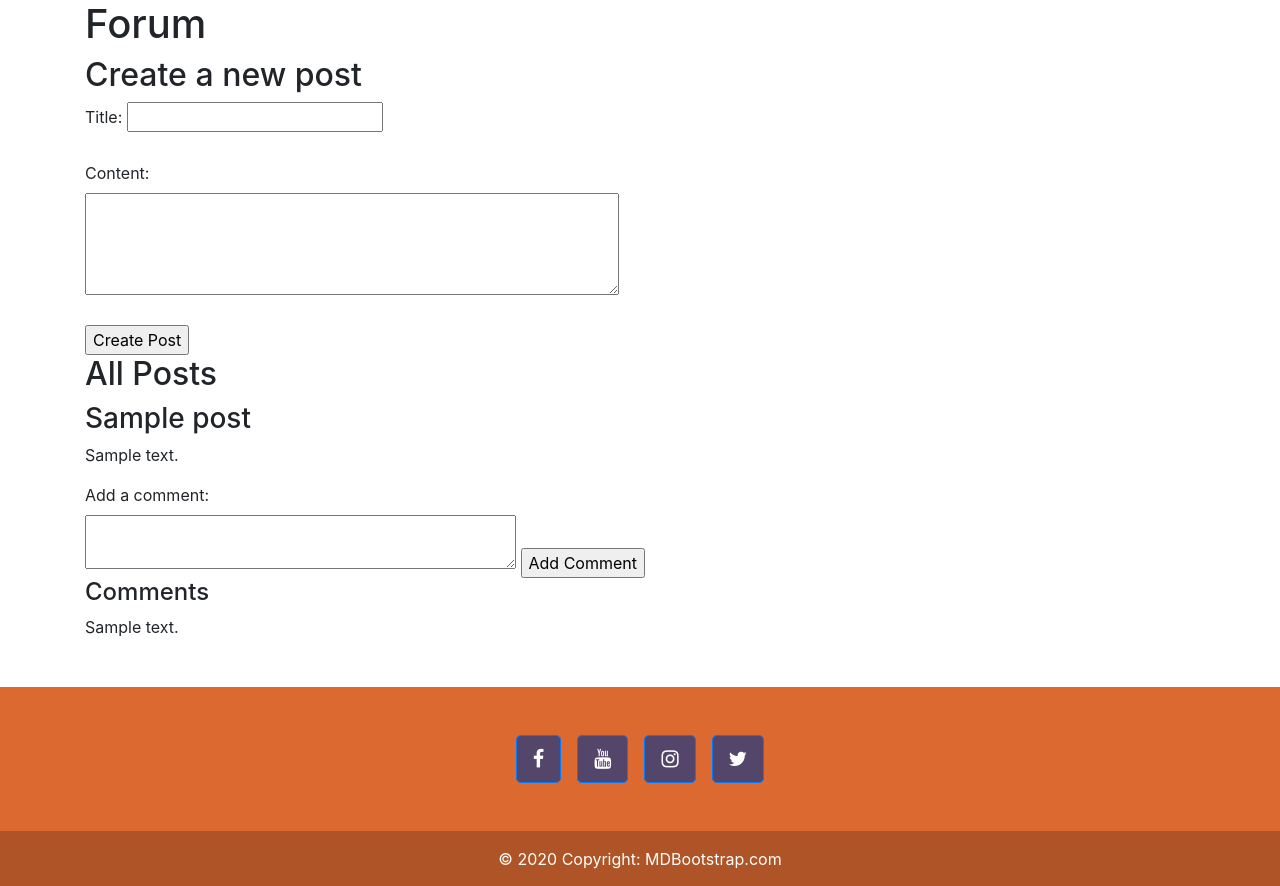
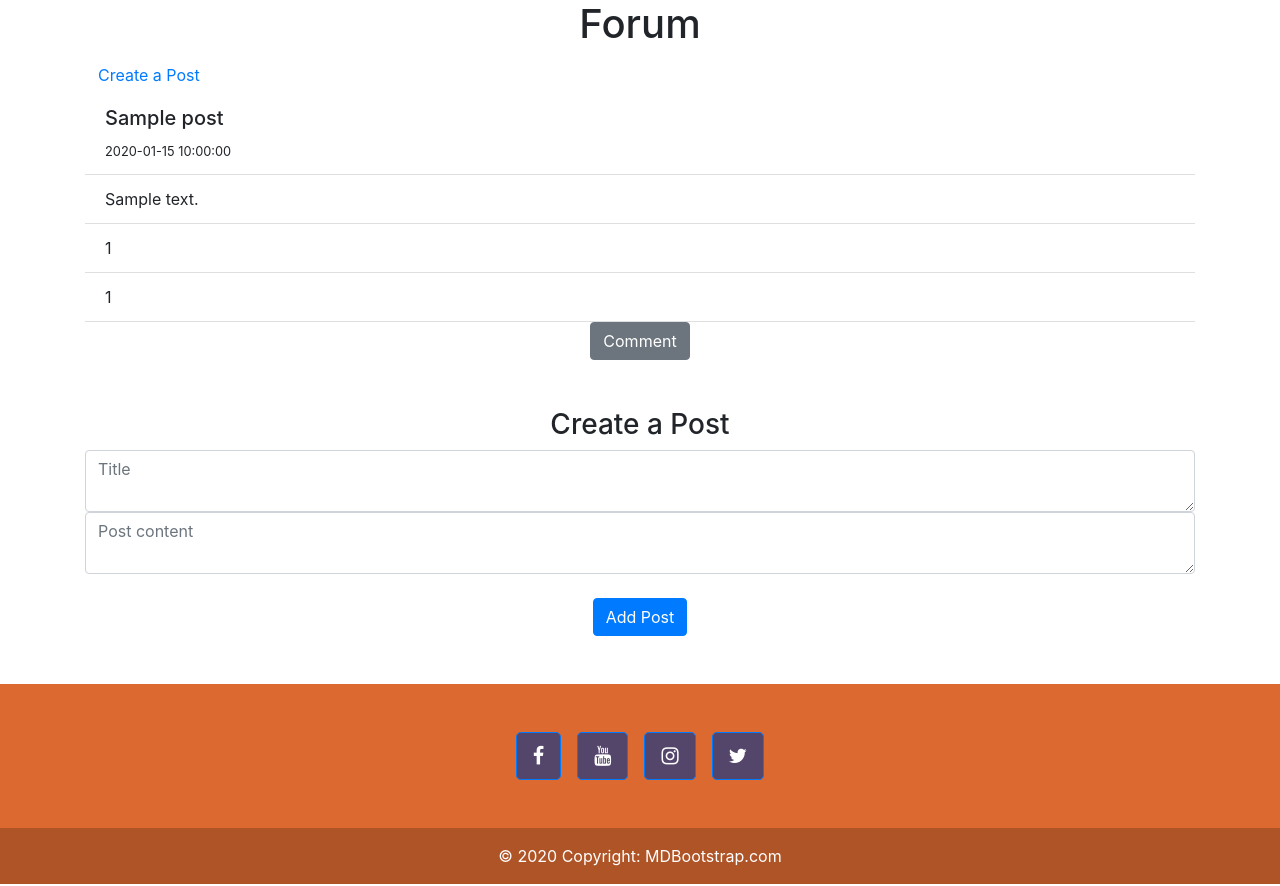
Before and after one commit to RyeGeorge/CS203-Investigative-Studio-1, a Flask app: page /forum in a window 1280 px wide. Shown: the part 56-942 px from the top of the page. Run offline with Flask 3, Linux system fonts and the light colour scheme; a user stored in the database is signed in; tables that the repository leaves empty hold one stand-in row (values such as "Sample post"); some libraries are stand-ins or nearby versions.

Commit message:
modified:   website/__init__.py 	modified:   website/auth.py 	modified:   website/models.py 	modified:   website/templates/forum.html 	modified:   website/views.py commit

```diff
--- a/website/__init__.py
+++ b/website/__init__.py
@@ -20,7 +20,7 @@ def create_app():
     app.register_blueprint(views, url_prefix='/')
     app.register_blueprint(auth, url_prefix='/')
 
-    from .models import User, Post, Comment
+    from .models import User, Post
 
     with app.app_context():
         db.create_all()
--- a/website/auth.py
+++ b/website/auth.py
@@ -18,7 +18,7 @@ def login():
         #... match found as there should be no duplicates.
         if user:
             if check_password_hash(user.password, password): #check password correct using password hashes
-                flash('Logged in successfully!', category='success')
+                flash('Logged in successfully!' + str(user), category='success')
                 login_user(user, remember=True) #login user and remember them for this session
                 return redirect(url_for('views.home'))
             else:
--- a/website/templates/forum.html
+++ b/website/templates/forum.html
@@ -2,16 +2,22 @@
 
 {% block content %}
  <body>
-  <!--<h1 align="center">Forum</h1>
+  <h1 align="center">Forum</h1>
   <button id="scrollButton" class="btn btn-link">Create a Post</button>
   <ul class="list-group list-group-flush" id="posts">
-    {% for post in user.posts %}
+    {% for post in posts %}
     <li class="list-group-item">
       <h5>{{ post.title }}</h5>
       <small>{{ post.created }}</small>
     </li>
     <li class="list-group-item">
       {{ post.content }}
+    </li>
+    <li class="list-group-item">
+      {{ post.user_id}}
+    </li>
+    <li class="list-group-item">
+      {{ post.id}}
     </li>
     <div align="center">
       <button id="toggleButton" class="btn btn-secondary">Comment</button>
@@ -27,9 +33,6 @@
         </div>
       </div>
     </div>
-    <li class="list-group-item">
-
-    </li>
     <br />
     {% endfor %}
   </ul>
@@ -42,9 +45,9 @@
     <div align="center">
       <button type="submit" name="submit_button" value="post_btn" class="btn btn-primary">Add Post</button>
     </div>
-  </form>-->
+  </form>
 
-  <div>
+  <!--<div>
     <h1>Forum</h1>
 
     <form method="POST" action="{{ url_for('views.forum') }}">
@@ -60,21 +63,14 @@
     {% for post in posts %}
         <div>
             <h3>{{ post.title }}</h3>
+            <p>{{ post.created}}</p>
             <p>{{ post.content }}</p>
+            <p>{{ post.user_id}}</p>
+            <p>{{ post.id}}</p>
 
-            <form method="POST" action="{{ url_for('views.create_comment', post_id=post.id) }}">
-                <label for="comment">Add a comment:</label><br>
-                <textarea id="comment" name="comment" rows="2" cols="40" required></textarea>
-                <input type="submit" value="Add Comment">
-            </form>
-
-            <h4>Comments</h4>
-            {% for comment in post.comments %}
-                <p>{{ comment.content }}</p>
-            {% endfor %}
         </div>
     {% endfor %}
-  </div>
+  </div>-->
 
   <script>
     //function to scroll to heading on button click
--- a/website/views.py
+++ b/website/views.py
@@ -1,6 +1,6 @@
 from flask import Blueprint, render_template, request, flash, jsonify, redirect, url_for, send_file
 from flask_login import login_required, current_user
-from .models import Post, Comment
+from .models import Post, User
 from . import db
 import json
 
@@ -9,6 +9,22 @@ views = Blueprint('views', __name__)
 @views.route('/', methods=['GET', 'POST'])
 @login_required
 def home():
+    # Print all data from the Post table
+    users = User.query.all()
+    for user in users:
+        print(f"User ID: {user.id}")
+        print(f"Email: {user.email}")
+        print(f"Name: {user.first_name}")
+        print("---")
+
+    # Print all data from the Post table
+    posts = Post.query.all()
+    for post in posts:
+        print(f"Post ID: {post.id}")
+        print(f"Title: {post.title}")
+        print(f"Content: {post.content}")
+        print("---")
+
     if request.method == 'POST':
         return redirect('/')
     else:
@@ -26,7 +42,7 @@ def download():
 def forum():
     if request.method == 'POST':
         title = request.form['title']
-        content = request.form['content']
+        content = request.form['post']
         new_post = Post(title=title, content=content)
         db.session.add(new_post)
         db.session.commit()
@@ -63,7 +79,7 @@ def forum():
     return render_template('forum.html', user=current_user)"""
 
 
-@views.route('/post/<int:post_id>/comment', methods=['POST'])
+"""@views.route('/post/<int:post_id>/comment', methods=['POST'])
 @login_required
 def create_comment(post_id):
     comment_content = request.form['comment']
@@ -72,7 +88,7 @@ def create_comment(post_id):
     db.session.add(new_comment)
     db.session.commit()
 
-    return redirect('/forum', user=current_user)
+    return redirect('/forum', user=current_user)"""
 
 @views.route('/game', methods=['GET', 'POST'])
 @login_required
```
Also changed, not shown: website/models.py (+4 -4 lines).
